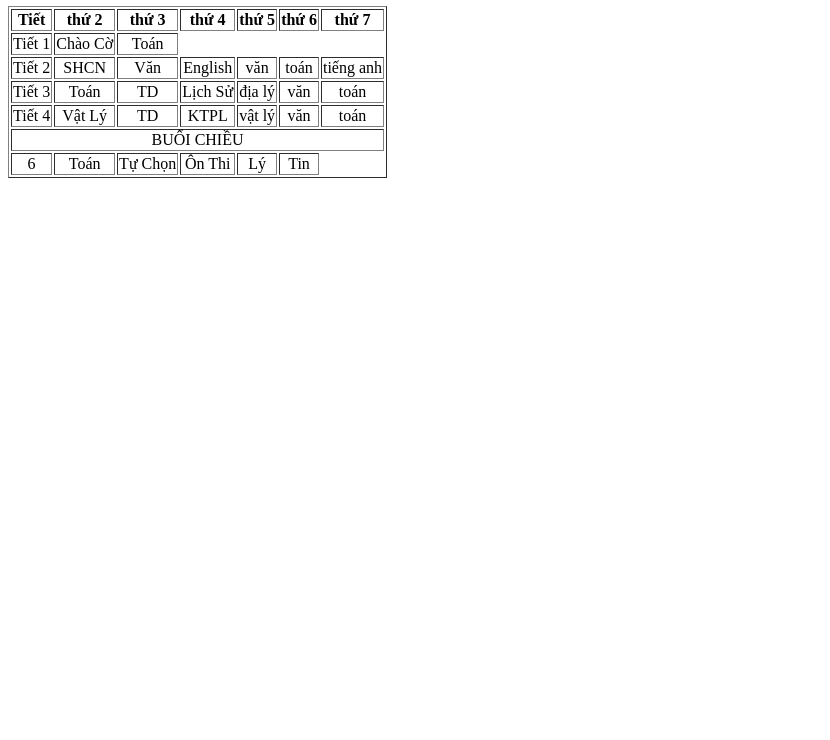
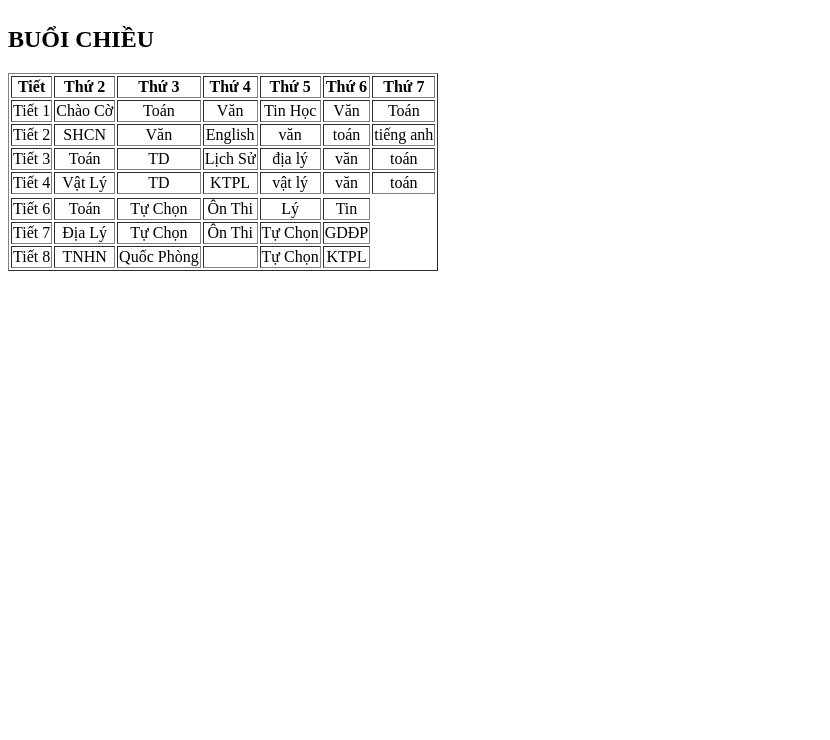
Before and after one commit to nguyentrieuan201-cell/me, a plain HTML site: page index.html in a window 1280 px wide. Shown: the part 60-800 px from the top of the page, without its empty margins (0-830 px from the left). Drawn offline with Linux system fonts and the light colour scheme.

Commit message:
Update index.html

```diff
--- a/index.html
+++ b/index.html
@@ -3,7 +3,7 @@
     <meta charset = "utf-8">
     <style>
       td {text-align: center}
-      head {text-align: center; color:red }
+      h1 {text-align: center; color:red }
     </style>
   </head>
   <body>
@@ -11,12 +11,12 @@
     <table>
       <table border="1" width="l00%">
       <tr>
-        <th>Tiết</th> <th>thứ 2</th> <th>thứ 3</th>
-        <th>thứ 4</th> <th>thứ 5</th> <th>thứ 6</th>
-        <th>thứ 7</th>
+        <th>Tiết</th> <th>Thứ 2</th> <th>Thứ 3</th>
+        <th>Thứ 4</th> <th>Thứ 5</th> <th>Thứ 6</th>
+        <th>Thứ 7</th>
       </tr>
       <tr>
-        <td>Tiết 1</td> <td>Chào Cờ</td> <td>Toán</td>
+        <td>Tiết 1</td> <td>Chào Cờ</td> <td>Toán</td><td>Văn</td><td>Tin Học</td><td>Văn</td><td>Toán</td>
       </tr>
       <tr>
         <td>Tiết 2</td> <td>SHCN</td> <td>Văn</td> <td>English</td><td>văn</td><td>toán</td><td>tiếng anh</td>
@@ -28,11 +28,19 @@
         <td>Tiết 4</td> <td>Vật Lý</td> <td>TD</td> <td>KTPL</td><td>vật lý</td><td>văn</td><td>toán</td>
       </tr>
       <tr>
-        <td colspan="7">BUỔI CHIỀU</td>
+        <h2 colspan="7">BUỔI CHIỀU</h2>
       </tr>
       <tr>
-        <td>6</td> <td>Toán</td> <td>Tự Chọn</td>
+        <td>Tiết 6</td> <td>Toán</td> <td>Tự Chọn</td>
         <td>Ôn Thi</td> <td>Lý</td> <td>Tin</td>
+      </tr>
+      <tr>
+        <td>Tiết 7</td><td>Địa Lý</td> <td>Tự Chọn</td>
+        <td>Ôn Thi</td> <td>Tự Chọn</td> <td>GDĐP</td>
+      </tr>
+      <tr>
+        <td>Tiết 8</td><td>TNHN</td> <td>Quốc Phòng</td>
+        <td></td> <td>Tự Chọn</td> <td>KTPL</td>
       </tr>
     </table>
   </body>
```
